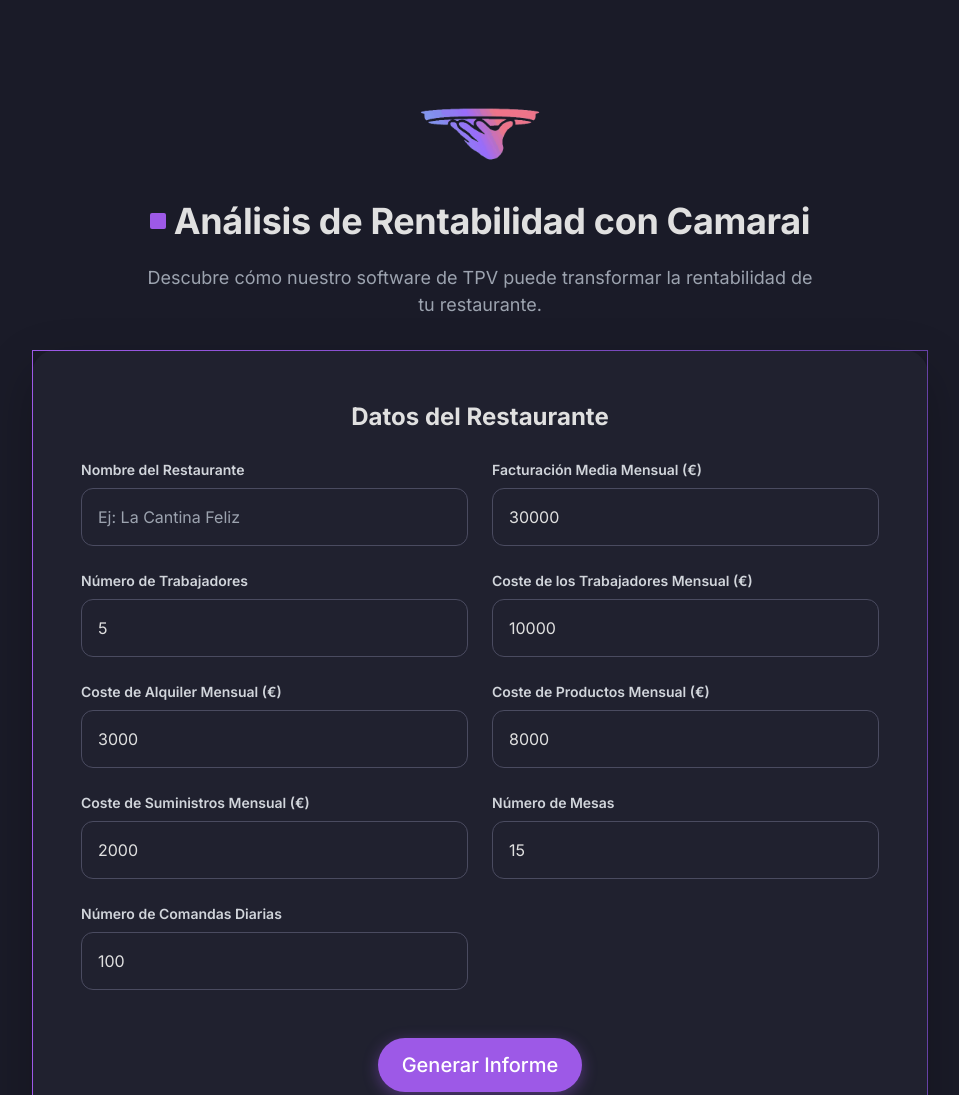
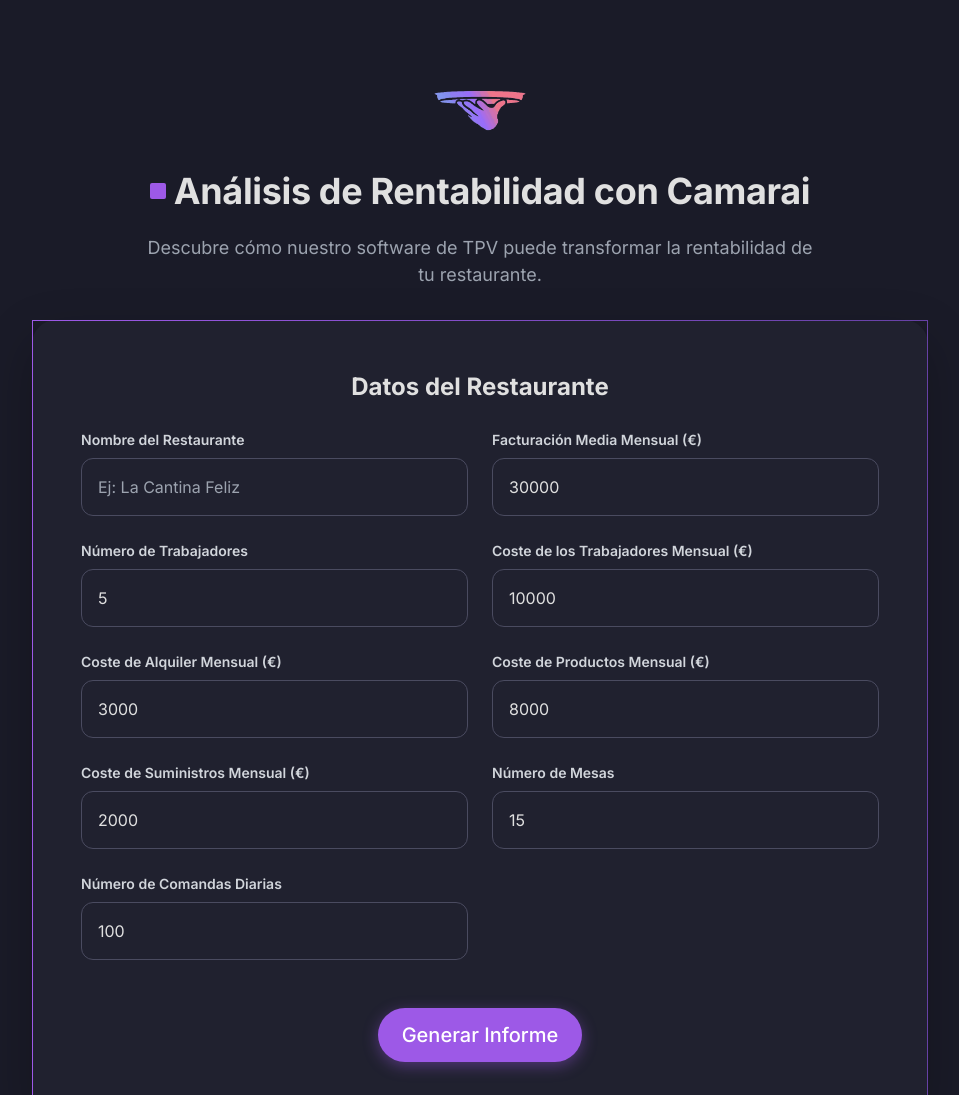
Before and after one commit to Camarai-official/profit.camarai.es, a website: page index.html in a window 1280 px wide. Shown: the top 1095 px of the page, without its empty margins (160-1119 px from the left). Drawn offline with nearby package versions, Linux system fonts and the light colour scheme.

Commit message:
Changed size of logo

```diff
--- a/index.html
+++ b/index.html
@@ -249,7 +249,7 @@
 <body class="page-padding center-screen">
     <div class="page-wrap stack-8">
         <div id="logo-wrap" class="center-text" style="margin-bottom: 2rem;">
-            <img src="resources/logo/camarai.gif" alt="Camarai" style="display:inline-block; max-width:130px; width:100%; height:auto;">
+            <img src="resources/logo/camarai.gif" alt="Camarai" style="display:inline-block; max-width:100px; width:100%; height:auto;">
         </div>
         <!-- Header -->
         <header class="center-text stack-4">
```
